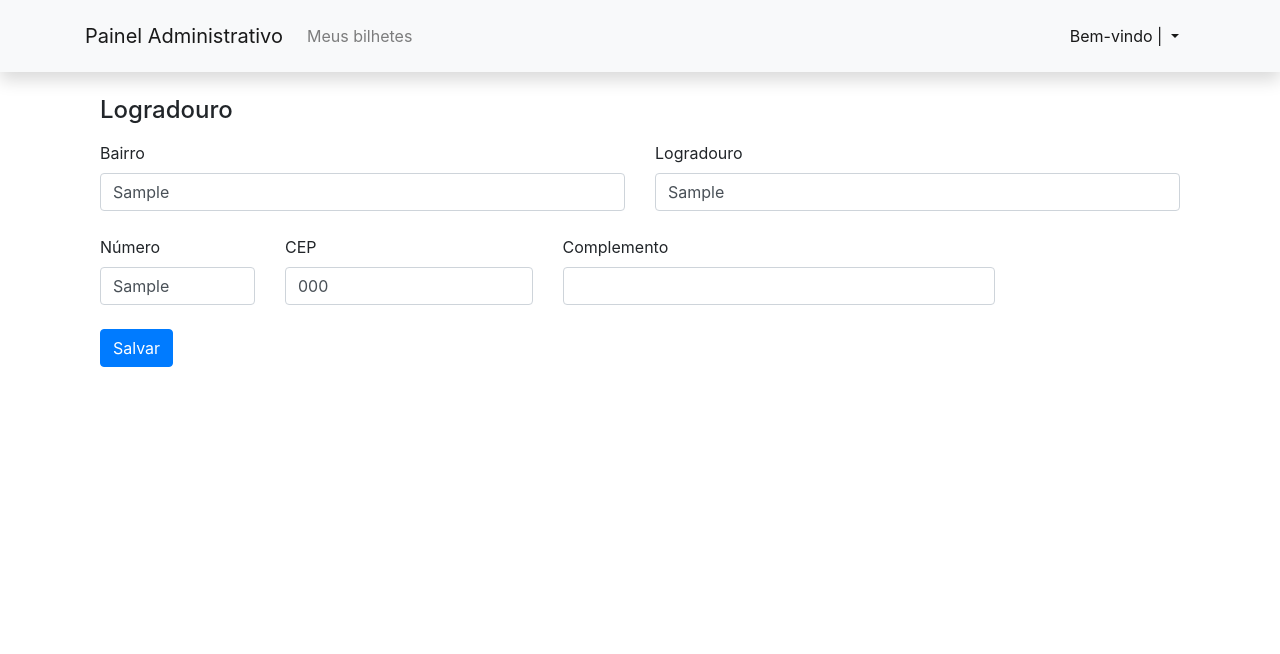
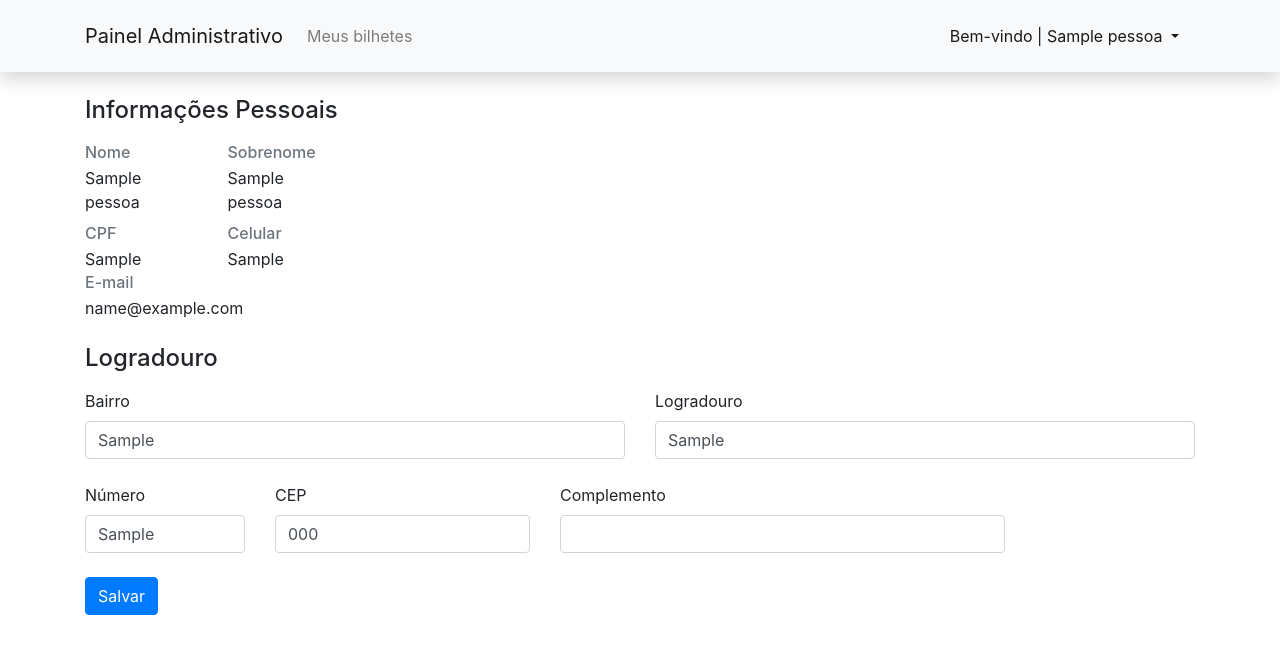
Before and after one commit to Juzeka/Rifaae, a Django app: page /logradouros/edit/1 in a window 1280 px wide. Shown: the top 654 px of the page. Run offline with Django 4.2, Linux system fonts and the light colour scheme; a user stored in the database is signed in; tables that the repository leaves empty hold one stand-in row (values such as "Sample post").

Commit message:
ajustes de edit de logradouros de clientes

```diff
--- a/clientes/templates/clientes/detail.html
+++ b/clientes/templates/clientes/detail.html
@@ -9,6 +9,7 @@
 {% block body %}
 
 <div class="container">
+
     <div class="row">
         <div class="col-12 col-md-4 pt-4">
             <div class="card">
--- a/clientes/templates/clientes/edit.html
+++ b/clientes/templates/clientes/edit.html
@@ -7,7 +7,6 @@
 {% block title %}Painel Administrativo{% endblock%}
 
 {% block body%}
-<div class="container">
 <div class="container pt-4">
     <h4>Informações Pessoais</h4>
 
@@ -50,5 +49,4 @@
         </div>
     </form>
 </div>
-</div>
 {% endblock %}
--- a/logradouros/templates/logradouros/edit.html
+++ b/logradouros/templates/logradouros/edit.html
@@ -7,8 +7,45 @@
 {% block title %}Painel Administrativo{% endblock%}
 
 {% block body%}
-<div class="container">
 <div class="container pt-4">
+    <h4>Informações Pessoais</h4>
+
+    <div class="row pt-2">
+        <div class="col col-md-3">
+
+            <div class="row">
+                <div class="col pt-2">
+                    <h6 class="card-subtitle mb-1 text-muted">Nome</h6>
+                    <label>{{ cliente.nome }}</label>
+                </div>
+                <div class="col pt-2">
+                    <h6 class="card-subtitle mb-1 text-muted">Sobrenome</h6>
+                    <label>{{ cliente.sobrenome }}</label>
+                </div>
+            </div>
+
+            <div class="row pb-4">
+                <div class="col pt-2">
+                    <h6 class="card-subtitle mb-1 text-muted">CPF</h6>
+                    <span>{{ cliente.cpf }}</span>
+                </div>
+
+                <div class="col pt-2">
+                    <h6 class="card-subtitle mb-1 text-muted">Celular</h6>
+                    <span>{{ cliente.celular }}</span>
+                </div>
+
+                <div class="col pt-2">
+                    <h6 class="card-subtitle mb-1 text-muted">E-mail</h6>
+                    <span>{{ cliente.email }}</span>
+                </div>
+
+            </div>
+        </div>
+    </div>
+
+
+
     <h4>Logradouro</h4>
 
     <form action="{% url 'logradouros:edit' logradouro.pk %}" method="POST">
@@ -48,5 +85,4 @@
         </div>
     </form>
 </div>
-</div>
 {% endblock %}
--- a/logradouros/views.py
+++ b/logradouros/views.py
@@ -55,6 +55,12 @@ class LogradouroUpdateView(CustomUpdateView):
     context_object_name = CONTEXT_OBJECT_NAME
     template_name = 'logradouros/edit.html'
 
+    def get(self, request, *args, **kwargs):
+        if request.user.cliente:
+            self.extra_context = {'cliente': request.user.cliente.first()}
+
+        return super().get(request, *args, **kwargs)
+
     def form_valid(self, form):
         # self.success_url = '/clientes/detail/{}'.format(self.get_object().pk)
         return super().form_valid(form)
```
Also changed, not shown: clientes/templates/clientes/form.html (+28 -2 lines). Lines whose indentation alone changed are shown as unchanged.
